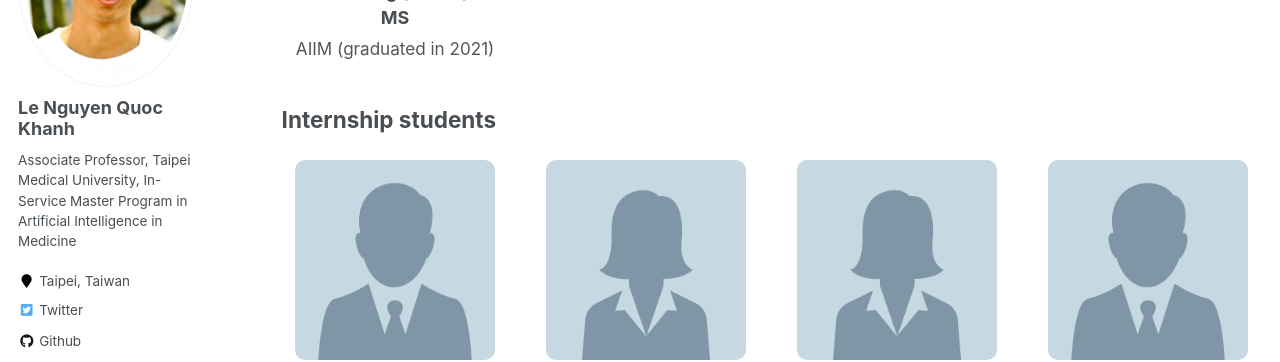
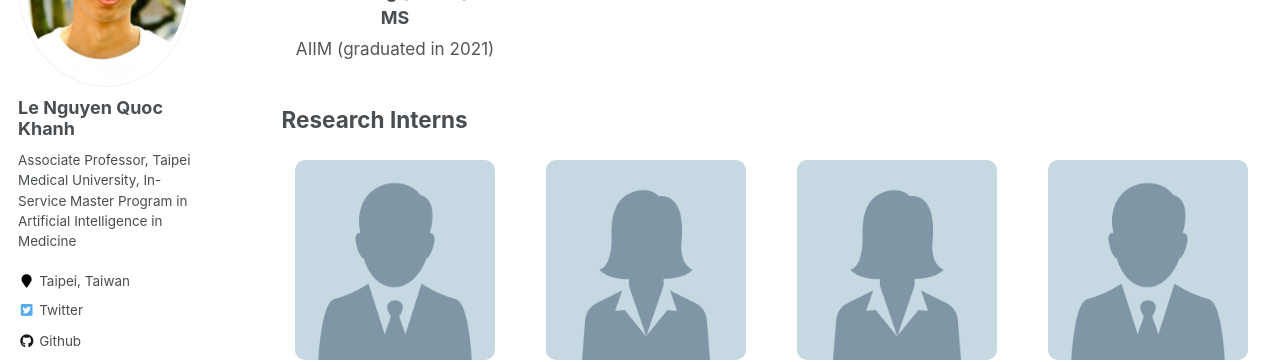
Before and after one commit to khanhlee/khanhlee.github.io, a Jekyll site: the page built from _pages/member.md, in a window 1280 px wide and 900 px high, scrolled down 3585 px. Shown: the part 154-516 px from the top of the window. Built offline with Jekyll 4.4.1, drawn with Linux system fonts in a browser that asks for light colours; some web fonts are replaced.

Commit message:
Update member.md

```diff
--- a/_pages/member.md
+++ b/_pages/member.md
@@ -313,7 +313,7 @@ TMU AIBioMed Lab develops clinically grounded AI systems by integrating medical
 
 </div>
 
-## Internship students
+## Research Interns
 
 <div class="member-grid">
 
```
